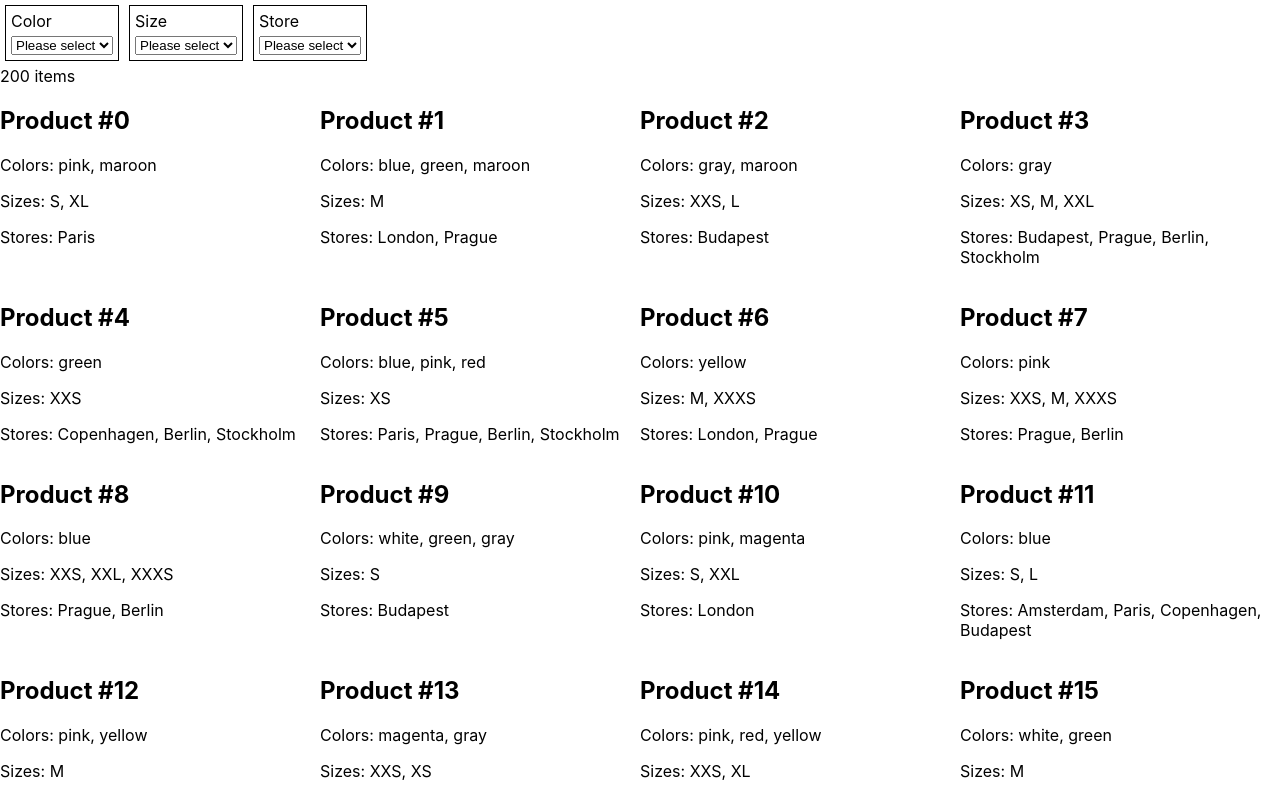
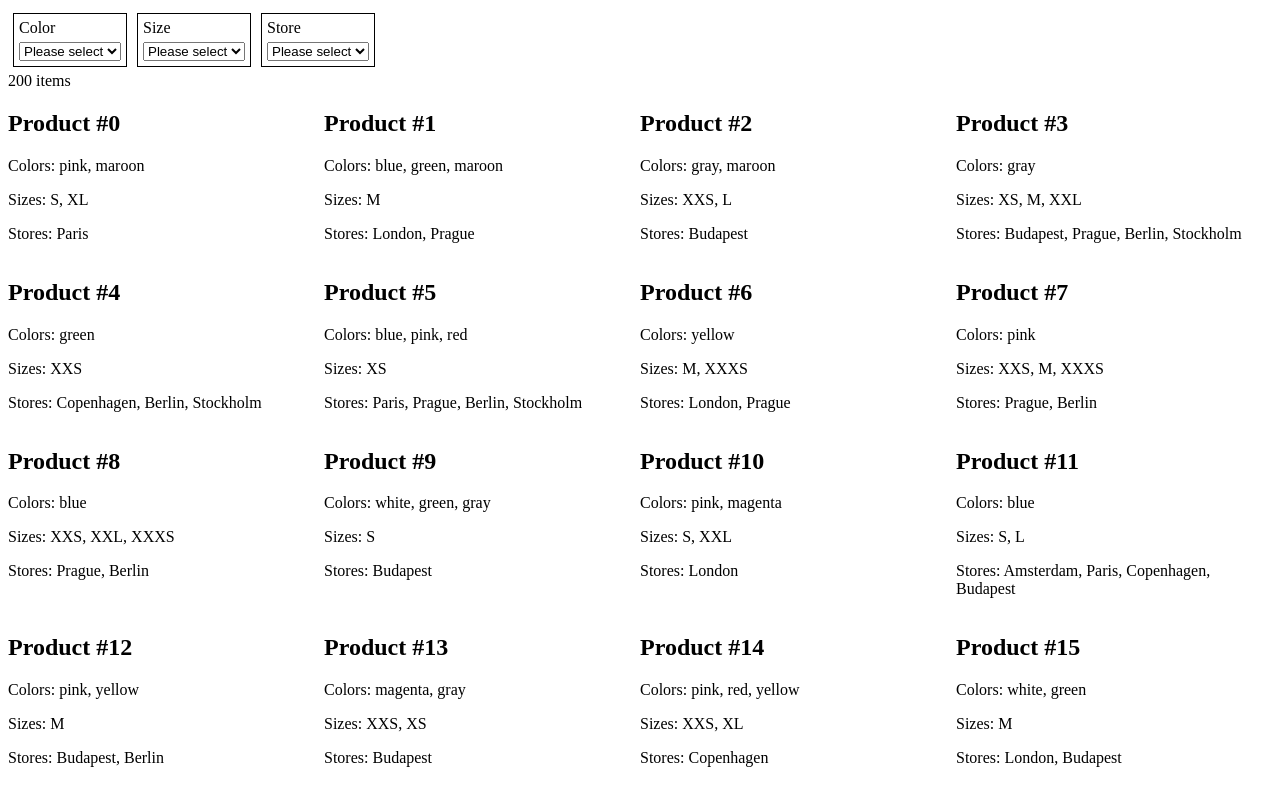
Before and after one commit to ricardoaguiar/product-filters, a React (Create React App) app: page / in a window 1280 px wide. Shown: the top 798 px of the page. Built offline with nearby package versions, Linux system fonts and the light colour scheme.

Commit message:
Updated styles

```diff
--- a/src/index.css
+++ b/src/index.css
@@ -1,17 +1,3 @@
-body {
-  margin: 0;
-  font-family: -apple-system, BlinkMacSystemFont, "Segoe UI", "Roboto", "Oxygen",
-    "Ubuntu", "Cantarell", "Fira Sans", "Droid Sans", "Helvetica Neue",
-    sans-serif;
-  -webkit-font-smoothing: antialiased;
-  -moz-osx-font-smoothing: grayscale;
-}
-
-code {
-  font-family: source-code-pro, Menlo, Monaco, Consolas, "Courier New",
-    monospace;
-}
-
 .filterDropdown {
   display: inline-flex;
   flex-direction: column;
```
